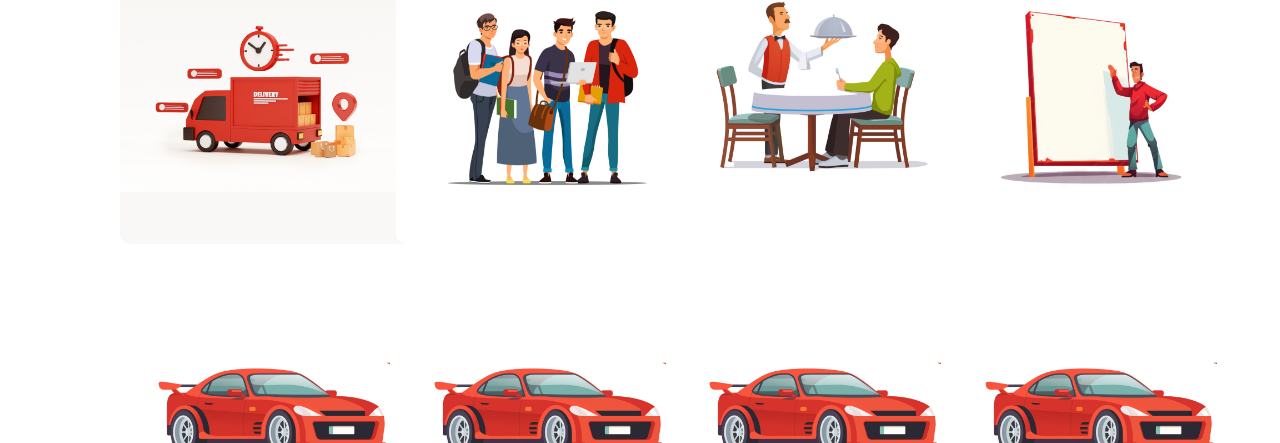
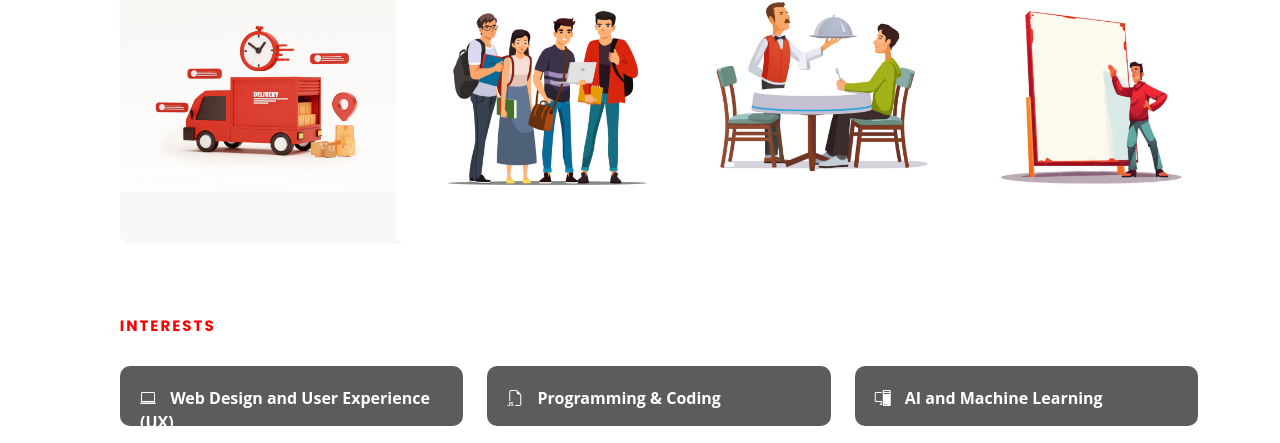
Before and after one commit to Suvra03/Portfolio_website, a plain HTML site: page about.html in a window 1280 px wide. Shown: the part 2185-2628 px from the top of the page. Drawn offline with nearby package versions, Linux system fonts and the light colour scheme.

Commit message:
Add files via upload

```diff
--- a/about.html
+++ b/about.html
@@ -277,8 +277,7 @@
         </div>
       </div>
 
-      <div class="row" style="padding-top: 20px;">
-        <!-- Second Row -->
+      <!-- <div class="row" style="padding-top: 20px;">
         <div class="col-lg-3 pt-4 pt-lg-0" data-aos="fade-left">
           <div class="content">
             <div class="photo">
@@ -331,7 +330,7 @@
           </div>
         </div>
       </div>
-    </div>
+    </div> -->
   </div>
 
 
```
